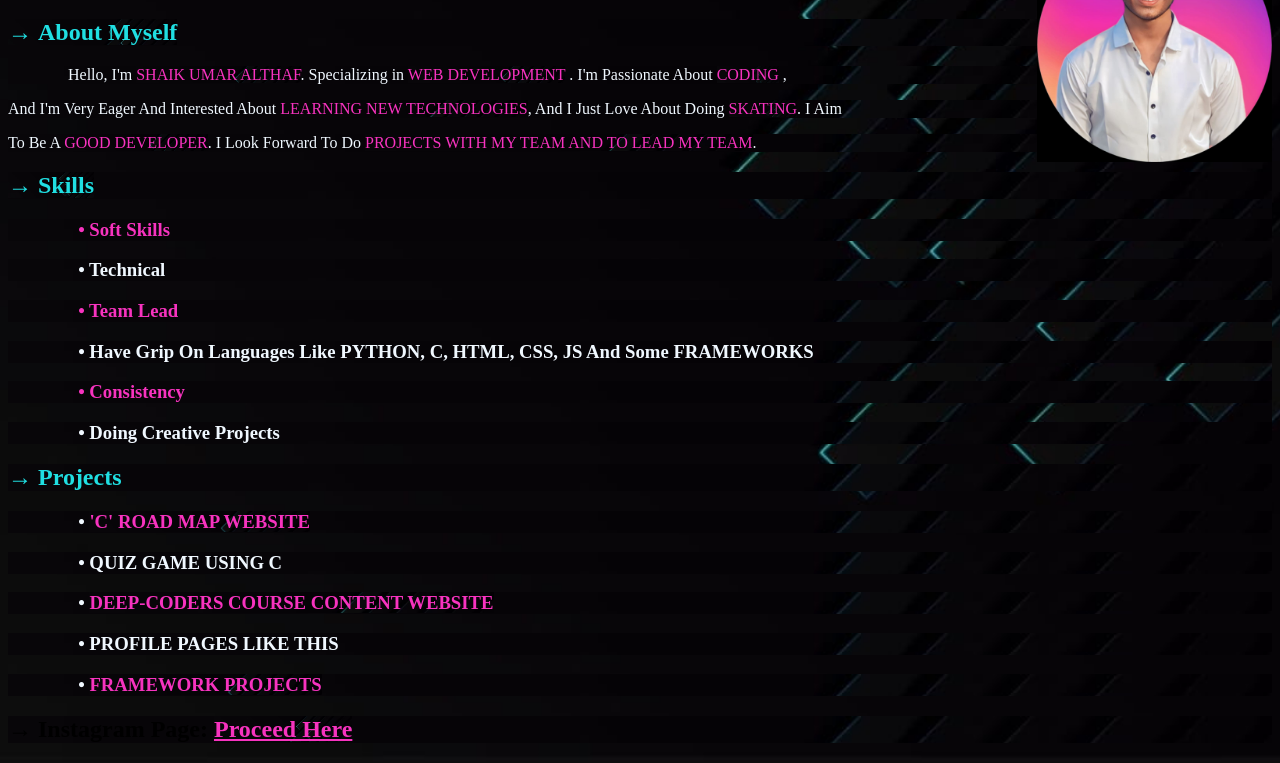
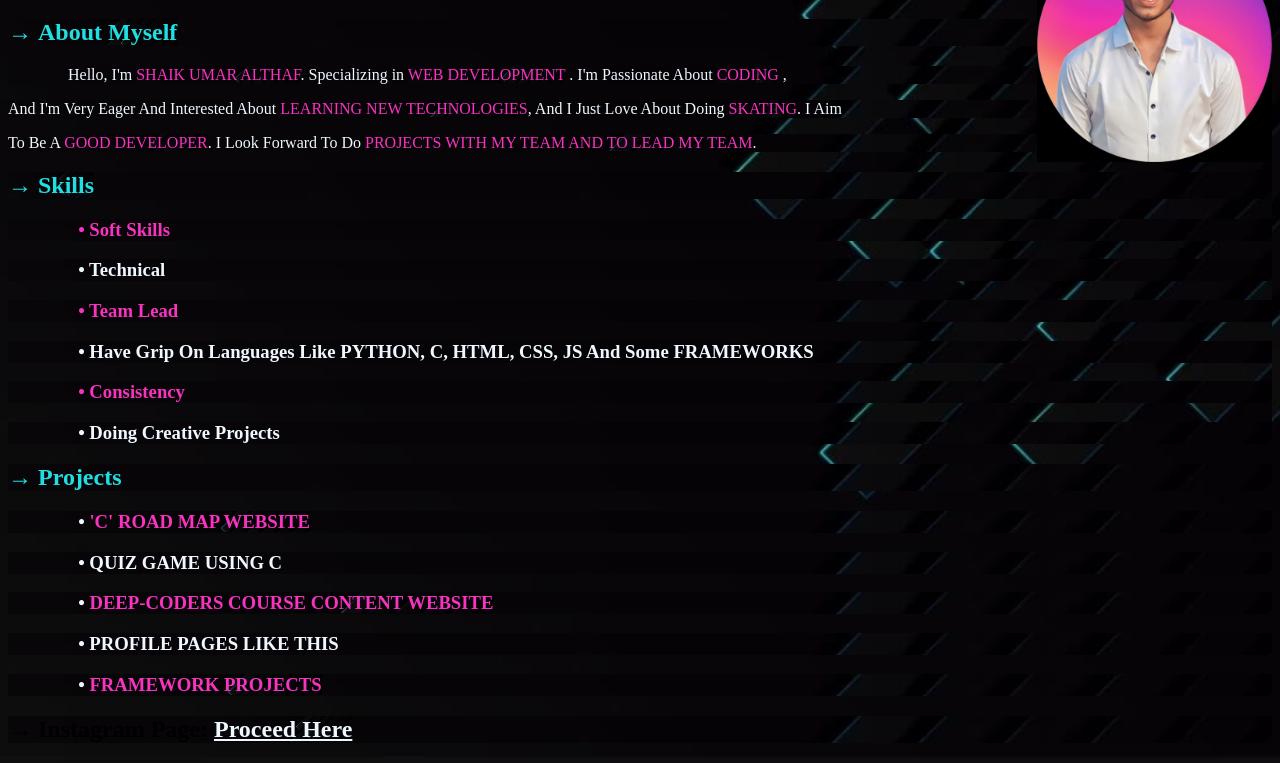
Before and after one commit to deepviber0/myprofile0, a plain HTML site: page index.html in a window 1280 px wide. Shown: the part 108-871 px from the top of the page. Drawn offline with Linux system fonts and the light colour scheme.

Commit message:
Update index.css

```diff
--- a/index.css
+++ b/index.css
@@ -4,5 +4,5 @@
 }
 
 .a{
-    color:rgb(247, 51, 191);
+    color:aliceblue;
 }
```
